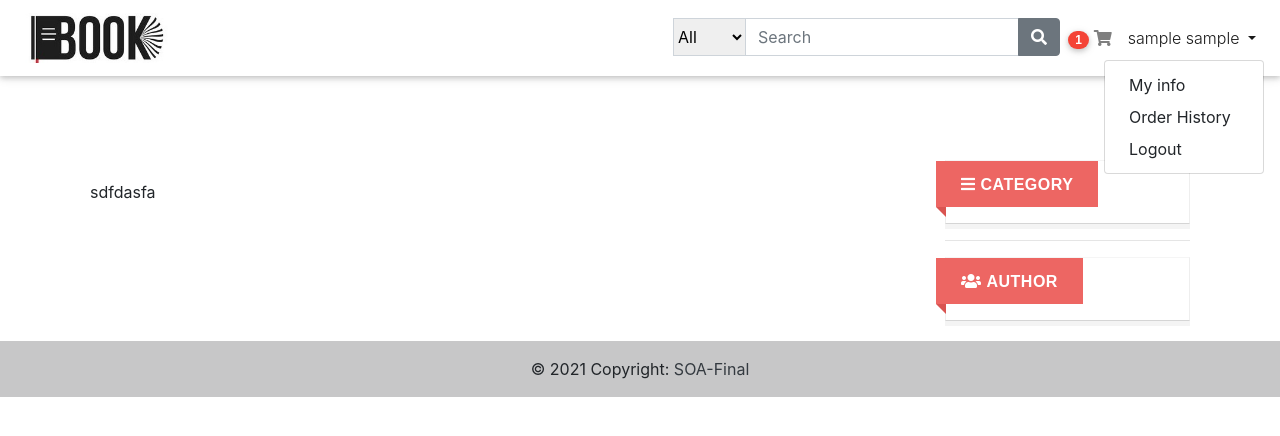
After one commit to khailq28/soa_final, a Flask app: page /my-info in a window 1280 px wide, after a click that opens the changed part. The commit adds this page. Shown: the top 436 px of the page. Run offline with Flask 2, Linux system fonts and the light colour scheme; the visitor is signed in with stand-in values (Sample User, id 1); data comes from the database, SQL or seed files in the repository; data that the repository does not hold is empty; some libraries are stand-ins or nearby versions.

```diff
--- a/app.py
+++ b/app.py
@@ -44,6 +44,11 @@ def load_user(user_id):
 @app.route('/home')
 def index():
    return render_template('client/home.html', user=current_user)
+
+@app.route('/my-info')
+@login_required
+def my_info():
+   return render_template('client/my-info.html', user=current_user)
 
 @app.route('/signin', methods=['GET', 'POST'])
 def signin():
--- a/static/js/search-event.js
+++ b/static/js/search.js
@@ -9,7 +9,7 @@ $('#form-search').validate({
     },
     submitHandler: function (form) {
         $('#sort').html('');
-        $('#info').html('');
+        $('#list-book').html('');
         $('#products').html('');
         var value = $('#search').val();
         var search_by = $('#search_by').val();
--- a/templates/client/base.html
+++ b/templates/client/base.html
@@ -66,9 +66,8 @@
                         {{ user.firstname }} {{ user.lastname }}
                     </a>
                     <div class="dropdown-menu dropdown-menu-right" aria-labelledby="navbarDropdownMenuLink-333">
-                        <a class="dropdown-item" href="#!">Action</a>
-                        <a class="dropdown-item" href="#!">Another action</a>
-                        <a class="dropdown-item" href="#!">Something else here</a>
+                        <a class="dropdown-item" href="/my-info" id="info">My info</a>
+                        <a class="dropdown-item" href="javascript:void(0)" id="order-history">Order History</a>
                         <a class="dropdown-item" href="javascript:void(0)" id="logout">Logout</a>
                     </div>
                 </li>
@@ -118,7 +117,7 @@
     <script src="https://stackpath.bootstrapcdn.com/bootstrap/4.3.1/js/bootstrap.min.js"
         integrity="sha384-JjSmVgyd0p3pXB1rRibZUAYoIIy6OrQ6VrjIEaFf/nJGzIxFDsf4x0xIM+B07jRM"
         crossorigin="anonymous"></script>
-    <script src="{{url_for('.static', filename='js/search-event.js')}}"></script>
+    <script src="{{url_for('.static', filename='js/search.js')}}"></script>
     <script src="{{url_for('.static', filename='js/sign_out.js')}}"></script>
 
     <footer class="bg-light text-center text-lg-start ">
--- a/templates/client/bookDetail.html
+++ b/templates/client/bookDetail.html
@@ -20,7 +20,7 @@
     </nav>
 </div>
 <input type="hidden" id="id" value="{{ book.id }}">
-<div id="info">
+<div id="list-book">
     <div class="row">
         <div class="col-md-4" id="image">
 
@@ -60,7 +60,7 @@
         <h2>Comments</h2>
         {% if user.id: %}
         <form id="form-comment">
-            <textarea type="text" class="input" placeholder="Write a comment" name="content"></textarea>
+            <textarea type="text" class="input" placeholder="Write a comment" name="content" id="content"></textarea>
             <input type="hidden" name="book-id" value="{{ book.id }}">
             <button class='primaryContained float-right' type="submit">Add Comment</button>
         </form>
@@ -144,6 +144,7 @@
                 },
                 success: function (aData) {
                     alert(aData.message);
+                    $('#content').val('');
                     loadComment();
                 },
                 error: function () {
--- /dev/null
+++ b/templates/client/my-info.html
@@ -0,0 +1,27 @@
+{% extends "client/base.html" %}
+
+{% block title %}
+{{ user.firstname }} {{ user.lastname }}
+{% endblock %}
+
+{% block styles %}
+{{super()}}
+<link rel="stylesheet" href="{{url_for('.static', filename='css/home/book-card.css')}}">
+
+{% endblock %}
+
+{% block content %}
+<div class="row" id="products">
+
+</div>
+<div class="row">
+    <nav id="pagination" style="padding: 20px; cursor: pointer;">
+    </nav>
+</div>
+<div id="list-book">
+    sdfdasfa
+</div>
+{% endblock %}
+{% block script %}
+<script src="{{url_for('.static', filename='js/base.js')}}"></script>
+{% endblock %}
--- a/templates/client/writerdetail.html
+++ b/templates/client/writerdetail.html
@@ -12,7 +12,7 @@
 {% endblock %}
 
 {% block content %}
-<div id="info">
+<div id="list-book">
     <div class="label">
         <input type="hidden" id="id" value="{{ writer.id }}">
         <h2 id="author"></h2>
```
